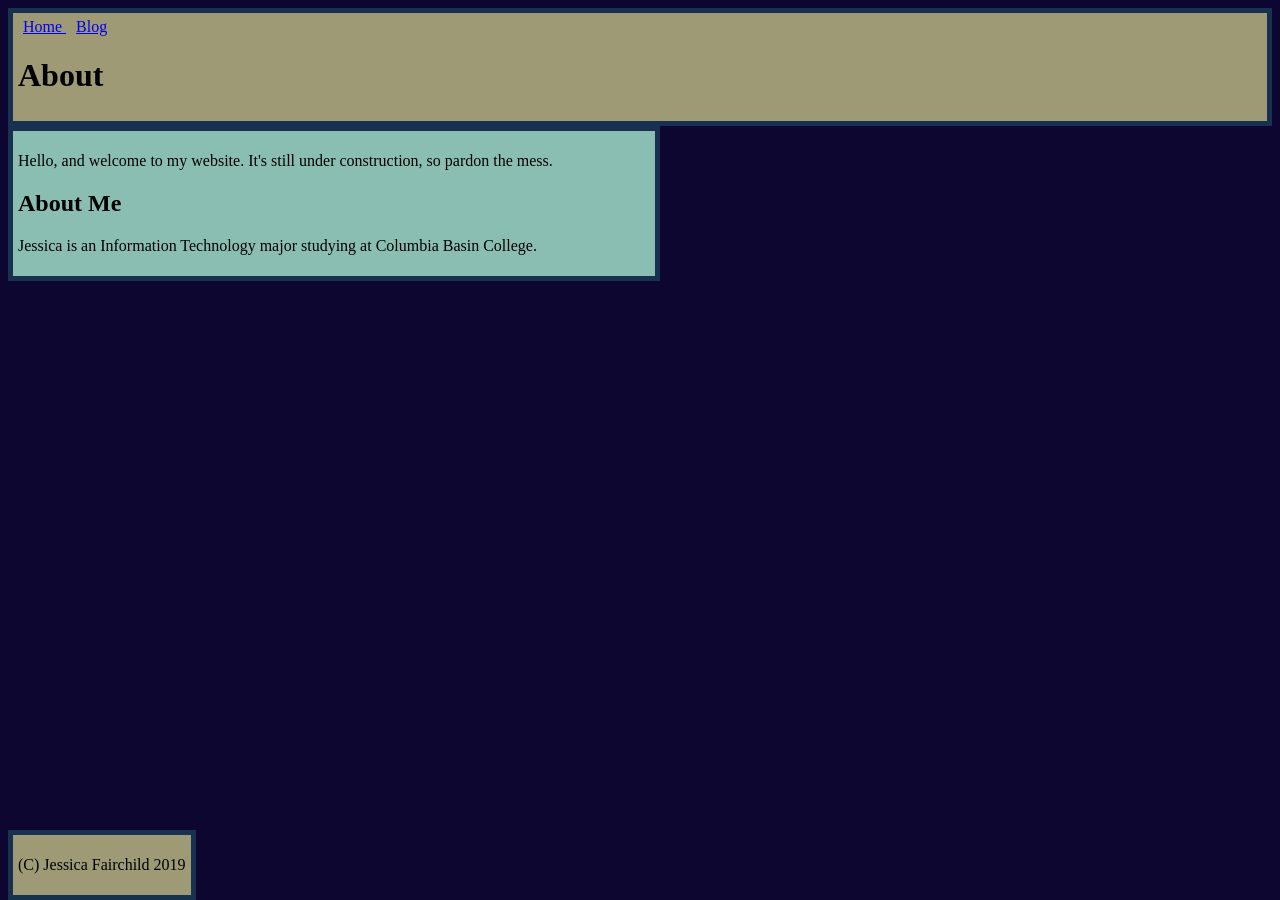
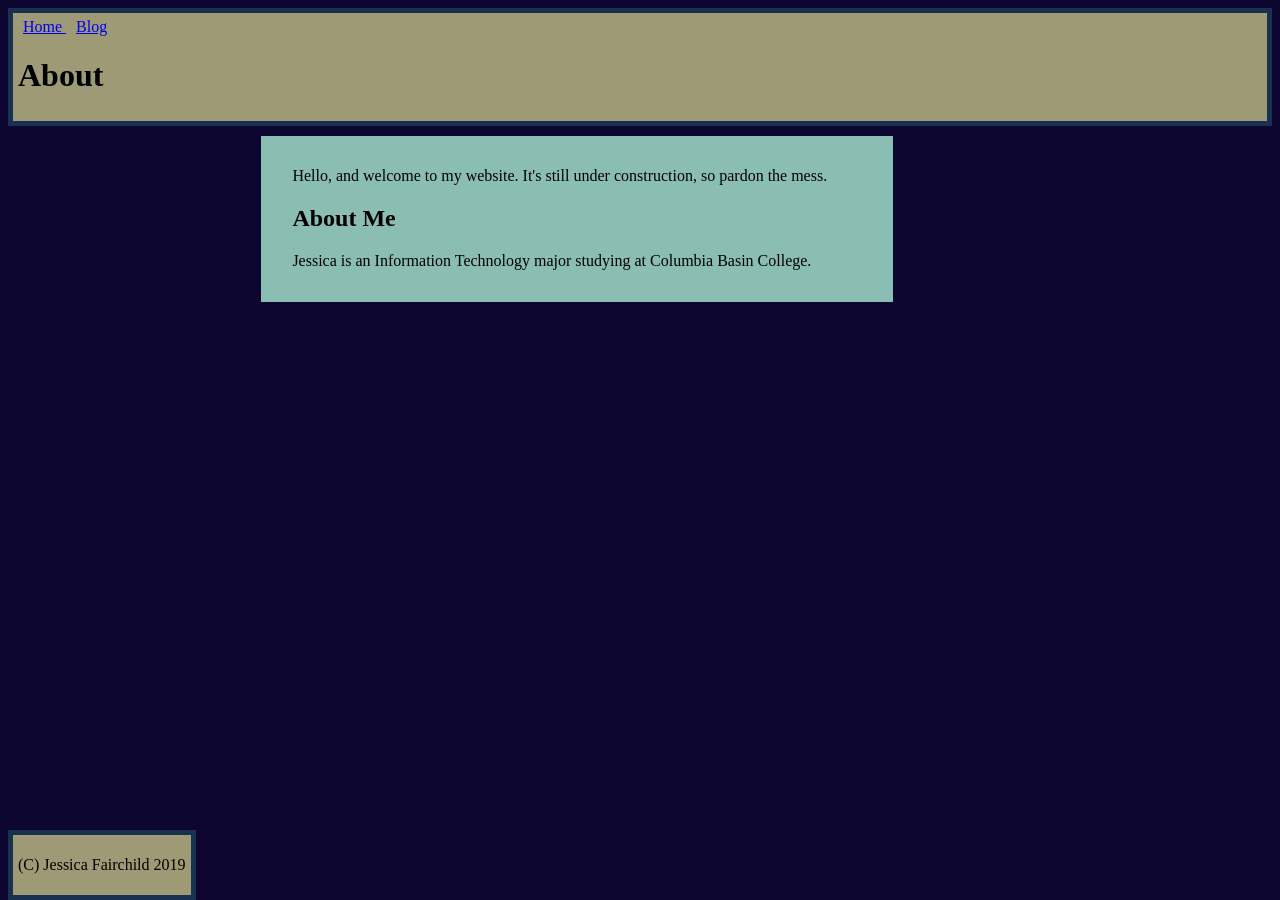
Before and after one commit to realityfabric/realityfabric.github.io, a Jekyll site: the page built from index.html, in a window 1280 px wide. Built offline with Jekyll 4.4.1, drawn with Linux system fonts in a browser that asks for light colours.

Commit message:
Create 3 column layout (responsive)

```diff
--- a/_layouts/default.html
+++ b/_layouts/default.html
@@ -2,16 +2,30 @@
 <html lang="en">
 	<head>
 		<meta charset="utf-8">
+		<meta name="viewport" content="width=device-width, initial-scale=1.0">
 		<title>{{ page.title }} | {{ site.title}}</title>
 		<link rel="stylesheet" href="/assets/css/styles.css">
 	</head>
 	<body>
 		{% include header.html %}
-
-		<section>
-			{{ content }}
+		<section class="main">
+			<section class="column left">
+				<!-- empty p tags to force CSS to use columns -->
+				<section class="content">
+					<p></p>
+				</section>
+			</section>
+			<section class="column middle">
+				<section class="content">
+					{{ content }}
+				</section>
+			</section>
+			<section class="column right">
+				<section class="content">
+					<p></p>
+				</section>
+			</section>
 		</section>
-
 		{% include footer.html %}
 	</body>
 </html>
--- a/assets/css/styles.css
+++ b/assets/css/styles.css
@@ -2,12 +2,13 @@
 	background: #0d0630;
 }
 
+/*
 section {
 	background: #8bbeb2;
 	border: 5px solid #18314f;
 	padding: 5px;
-	width: 50%;
 }
+*/
 
 header {
 	background: #9e9a75;
@@ -26,3 +27,36 @@
 nav a {
 	padding: 5px;
 }
+
+.column {
+	float: left;
+	margin-top: 10px;
+}
+
+.middle {
+	width: 50%;
+	background: #8bbeb2;
+}
+
+.left {
+	width: 20%;
+}
+
+.right {
+	width: 30%;
+}
+
+.column .content {
+	margin: 5%;
+}
+
+@media screen and (max-width: 600px) {
+	.middle {
+		width: 100%;
+	}
+
+	.right, .left {
+		width: 0;
+		display: none;
+	}
+}
```
